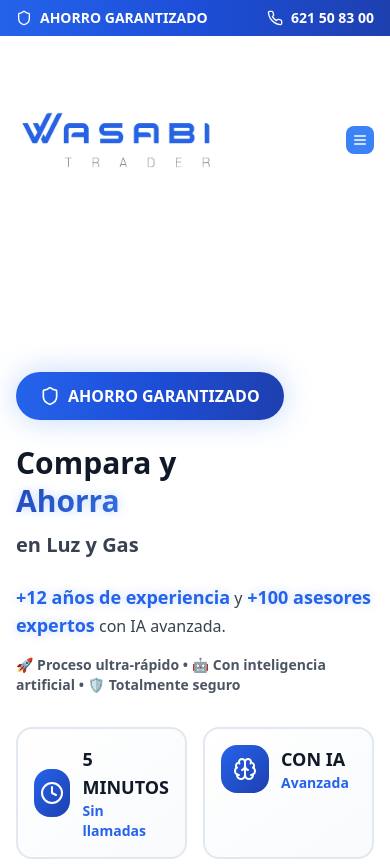
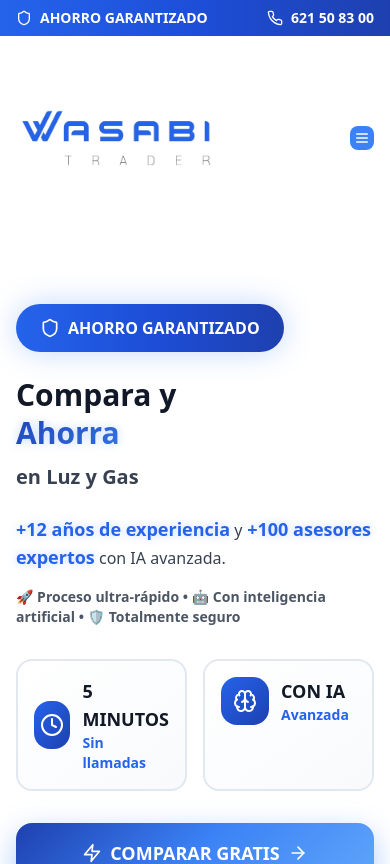
Before and after one commit to iafy-io/34, a React (Vite) app: page / in a window 390 px wide. Shown: the top 864 px of the page. Built offline with nearby package versions, Linux system fonts and the light colour scheme.

Commit message:
Reducir header blanco y subir hero

```diff
--- a/src/components/Header.tsx
+++ b/src/components/Header.tsx
@@ -45,13 +45,13 @@ export default function Header() {
         isScrolled ? 'bg-white/95 backdrop-blur-xl shadow-lg' : 'bg-white/90 backdrop-blur-md'
       }`}>
         <div className="max-w-7xl mx-auto px-4 sm:px-6">
-          <div className="flex justify-between items-center py-1">
+         <div className="flex justify-between items-center py-0.5">
             {/* Logo */}
             <Link to="/" className="flex items-center hover:opacity-80 transition-opacity">
               <img
                 src="/wasabilogo copy copy copy copy copy.jpg"
                 alt="Wasabi Trader Logo"
-                className="h-10 sm:h-12 lg:h-14 w-auto object-contain"
+               className="h-8 sm:h-10 lg:h-12 w-auto object-contain"
                 style={{ maxWidth: '200px', height: 'auto' }}
               />
             </Link>
@@ -82,7 +82,7 @@ export default function Header() {
             {/* Mobile Menu Button */}
             <button
               onClick={() => setIsMobileMenuOpen(!isMobileMenuOpen)}
-              className="lg:hidden p-1.5 rounded-lg bg-blue-500 text-white hover:bg-blue-600 transition-colors"
+             className="lg:hidden p-1 rounded-lg bg-blue-500 text-white hover:bg-blue-600 transition-colors"
               aria-label="Toggle mobile menu"
             >
               {isMobileMenuOpen ? <X className="w-4 h-4" /> : <Menu className="w-4 h-4" />}
--- a/src/components/Hero.tsx
+++ b/src/components/Hero.tsx
@@ -4,7 +4,7 @@ import { Shield, Clock, Users, Brain, Star, ArrowRight, Zap, Target } from 'luci
 export default function Hero() {
   return (
     <section className="relative min-h-screen bg-white overflow-hidden">
-      <div className="relative max-w-7xl mx-auto px-4 sm:px-6 lg:px-8 pt-32 sm:pt-36 lg:pt-40 xl:pt-44 pb-16 lg:pb-20">
+      <div className="relative max-w-7xl mx-auto px-4 sm:px-6 lg:px-8 pt-16 sm:pt-20 lg:pt-24 xl:pt-28 pb-16 lg:pb-20">
         <div className="grid lg:grid-cols-2 gap-12 lg:gap-16 items-center">
           <div className="space-y-8 lg:space-y-10">
             <div className="space-y-6 lg:space-y-8">
```
